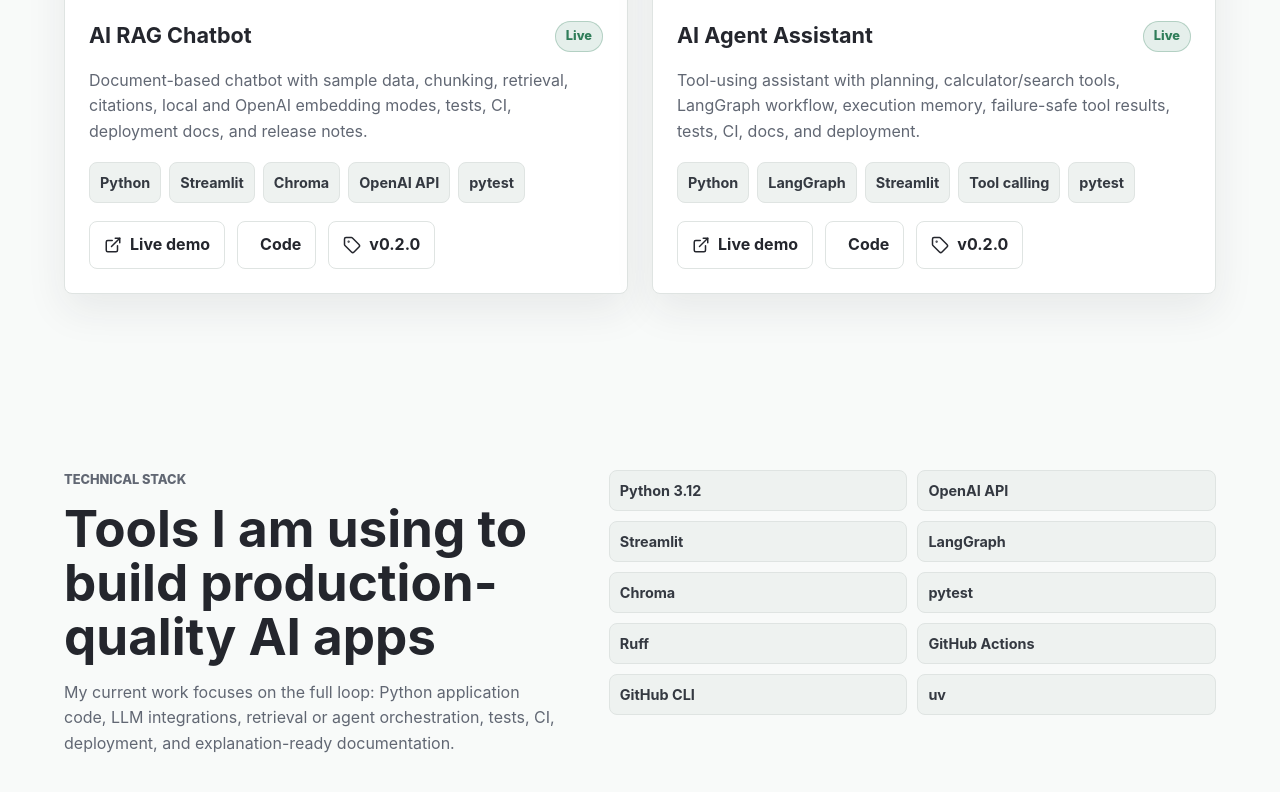
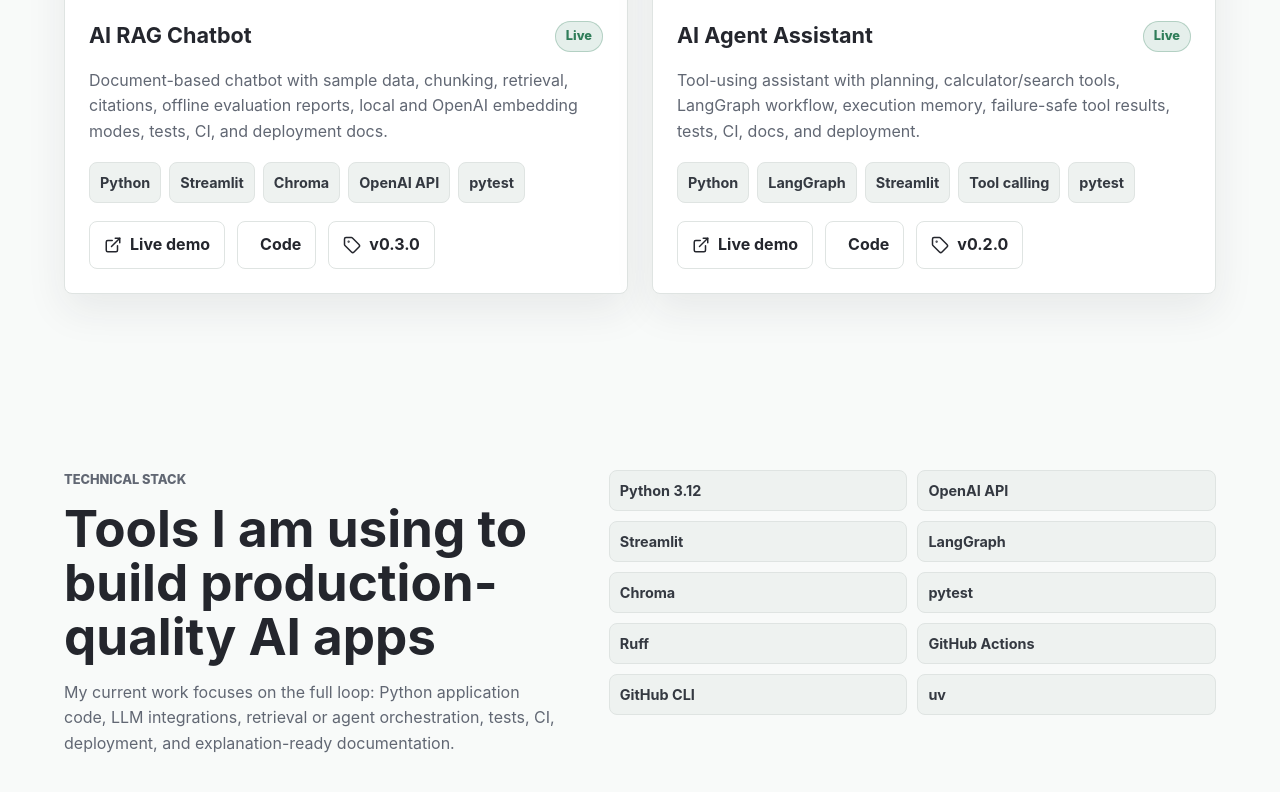
Before and after one commit to Tony-QianxiLU/portfolio, a plain HTML site: page index.html in a window 1280 px wide. Shown: the part 1244-2036 px from the top of the page. Drawn offline with nearby package versions, Linux system fonts and the light colour scheme.

Commit message:
Highlight RAG evaluation release

```diff
--- a/index.html
+++ b/index.html
@@ -69,7 +69,7 @@
                 <span class="status">Live</span>
               </div>
               <p>
-                Document-based chatbot with sample data, chunking, retrieval, citations, local and OpenAI embedding modes, tests, CI, deployment docs, and release notes.
+                Document-based chatbot with sample data, chunking, retrieval, citations, offline evaluation reports, local and OpenAI embedding modes, tests, CI, and deployment docs.
               </p>
               <ul class="tag-list" aria-label="RAG technology stack">
                 <li>Python</li>
@@ -87,9 +87,9 @@
                   <i data-lucide="github"></i>
                   Code
                 </a>
-                <a href="https://github.com/Tony-QianxiLU/ai-rag-chatbot/releases/tag/v0.2.0" target="_blank" rel="noreferrer" title="Open RAG release">
+                <a href="https://github.com/Tony-QianxiLU/ai-rag-chatbot/releases/tag/v0.3.0" target="_blank" rel="noreferrer" title="Open RAG release">
                   <i data-lucide="tag"></i>
-                  v0.2.0
+                  v0.3.0
                 </a>
               </div>
             </div>
```
Also changed, not shown: resume.html (+2 -2 lines).
